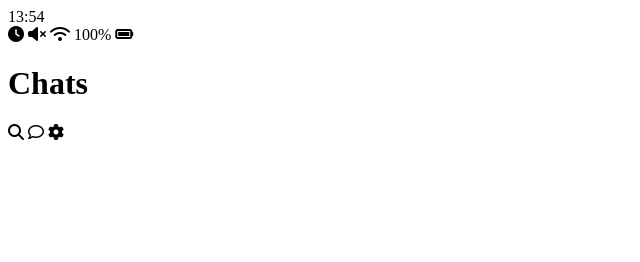
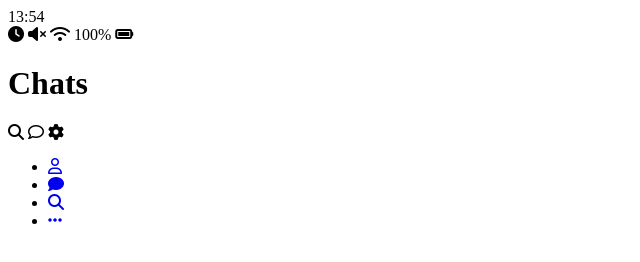
Before and after one commit to gloriaJun/cocoa-clone, a plain HTML site: page src/index.html in a window 1280 px wide. Shown: the whole page, without its empty margins (0-640 px from the left). Drawn offline with Linux system fonts and the light colour scheme.

Commit message:
feature: Modify to add html for nav in index.html

```diff
--- a/src/index.html
+++ b/src/index.html
@@ -35,5 +35,31 @@
             </span>
         </div>
     </header>
+
+    <!-- navigation bar -->
+    <nav class="nav">
+        <ul class="nav__list">
+            <li class="nav__list-item">
+                <a href="friends.html" class="nav__list-link">
+                    <i class="far fa-user"></i>
+                </a>
+            </li>
+            <li class="nav__list-item">
+                <a href="index.html" class="nav__list-link">
+                    <i class="fas fa-comment"></i>
+                </a>
+            </li>
+            <li class="nav__list-item">
+                <a href="find.html" class="nav__list-link">
+                    <i class="fas fa-search"></i>
+                </a>
+            </li>
+            <li class="nav__list-item">
+                <a href="more.html" class="nav__list-link">
+                    <i class="fas fa-ellipsis-h"></i>
+                </a>
+            </li>
+        </ul>
+    </nav>
 </body>
 </html>
```
